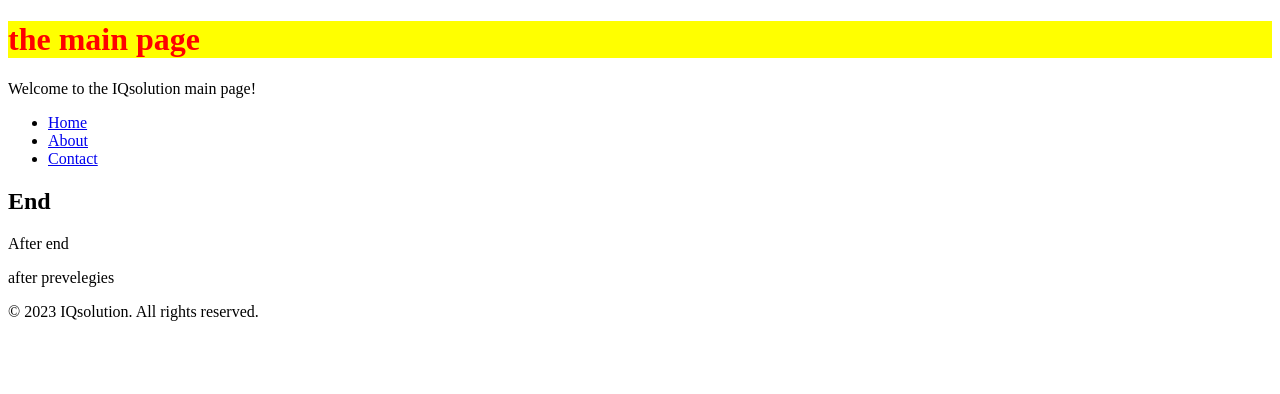
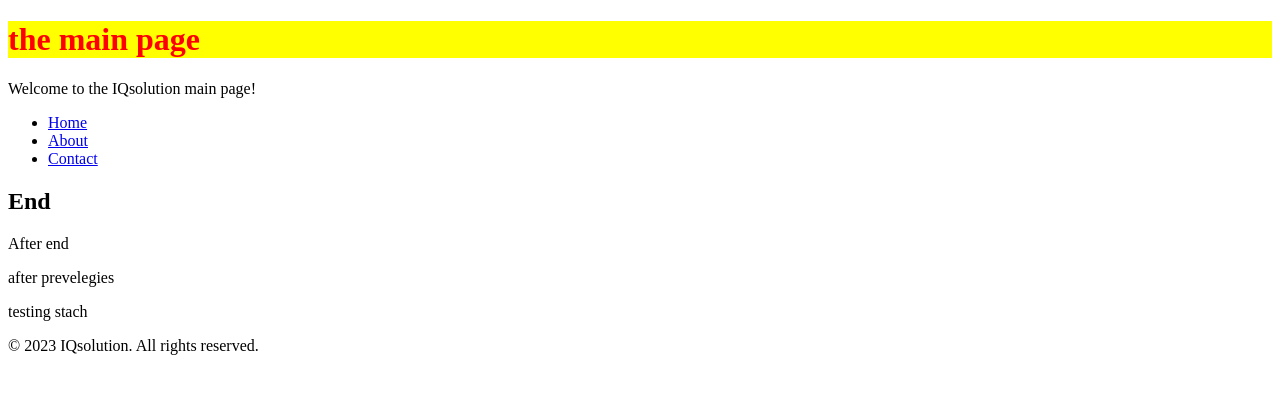
Before and after one commit to AmArProgam/iq-min, a plain HTML site: page index.html in a window 1280 px wide. Drawn offline with Linux system fonts and the light colour scheme.

Commit message:
stash testing AmA

```diff
--- a/index.html
+++ b/index.html
@@ -18,6 +18,7 @@
         <h2>End</h2>
         <h>After end</h>
         <p>after prevelegies </p>
+        <p>testing stach</p>
         <footer>
             <p>&copy; 2023 IQsolution. All rights reserved.</p>
 
```
